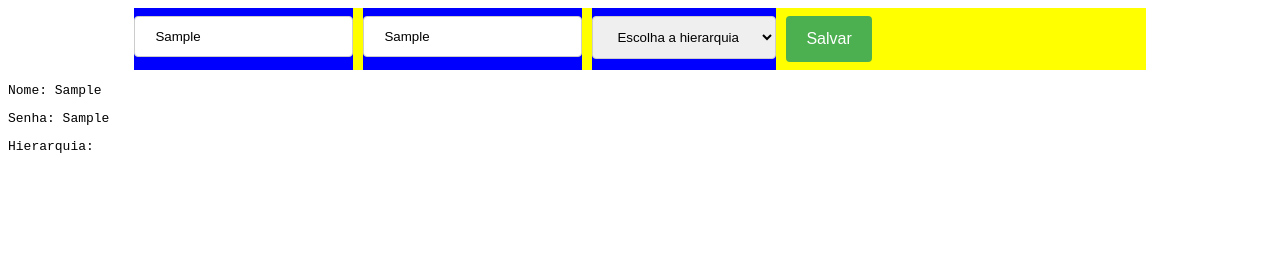
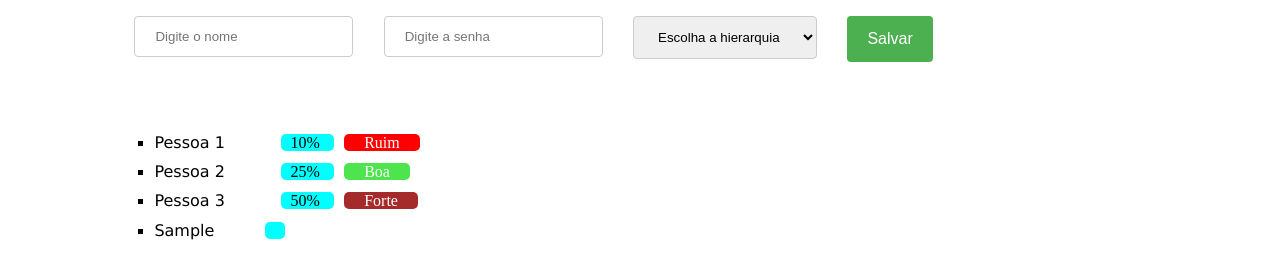
Before and after one commit to wevertonsilva/system-test-front, a website: page index.html in a window 1280 px wide. Both pictures are taken after typing "Sample", "Sample" into the empty fields and a click on the input "Salvar". Drawn offline with nearby package versions, Linux system fonts and the light colour scheme.

Commit message:
esboço inicial front-end

```diff
--- a/css/index.css
+++ b/css/index.css
@@ -2,12 +2,65 @@
     display: flex;
     width: 80%;
     margin: 0 auto;
-    background-color: yellow;
+    margin-bottom: 5%;
+}
+
+li {
+    margin-bottom: 1%;
+}
+
+.ul-pai {
+    display: flex;
+    flex-direction: column;
+    width: 80%;
+    margin: 0 auto;
+    list-style-type: square;
+}
+
+.ul-filho {
+    margin-left: 5%;
 }
 
 .div-input {
-    background-color: blue;
-    margin-right: 10px;
+    margin-right: 3%;
+}
+
+.div-nome {
+    font-size: medium;
+    font-family: 'Lucida Sans', sans-serif;
+}
+
+.div-item {
+    display: flex;
+}
+
+.div-percentual {
+    background-color: aqua;
+    border-radius: 5px;
+    margin-right: 1%;
+    margin-left: 5%;
+    text-align: center;
+    padding-left: 1%;
+    padding-right: 1%;
+}
+
+.div-categoria {
+    color: white;
+    padding-left: 20px;
+    padding-right: 20px;
+    border-radius: 5px;
+}
+
+.categoria-ruim {
+    background-color: #ff0000;
+}
+
+.categoria-boa {
+    background-color: #4de44d;
+}
+
+.categoria-forte {
+    background-color: brown;
 }
 
 .button-css {
--- a/index.html
+++ b/index.html
@@ -19,11 +19,9 @@
                 <input type="text" id="fpassword" ng-model="user.password" name="senha" placeholder="Digite a senha">
             </div>
             <div class="div-input">
-                <select id="hierarchy" name="hierarchy" ng-model="user.hierarchy">
+                <select id="hierarchy" name="hierarchy" ng-model="user.hierarchy" ng-change="logSelectedPerson()"
+                    ng-options="pessoa.id as pessoa.nome for pessoa in pessoas">
                     <option value="">Escolha a hierarquia</option>
-                    <option value="gerente">Gerente</option>
-                    <option value="funcionario">Funcionario</option>
-                    <option value="estagiario">Estagiário</option>
                 </select>
             </div>
             <div>
@@ -31,9 +29,34 @@
             </div>
         </form>
 
-        <pre>Nome: {{ master.name }}</pre>
-        <pre>Senha: {{ master.password }}</pre>
-        <pre>Hierarquia: {{ master.hierarchy }}</pre>
+        <ul class="ul-pai">
+            <li ng-repeat="pessoa in pessoas">
+                <span class="div-nome">
+                    {{ pessoa.nome }}
+                </span>
+                <span class="div-percentual">
+                    {{ pessoa.forcaSenhaPercentual }}
+                </span>
+                <span ng-class="getClass(pessoa.categoriaSenha)">
+                    {{ pessoa.categoriaSenha }}
+                </span>
+                <ul>
+                    <li ng-repeat="filho in pessoa.filhos">
+                        <div class="div-infos">
+                            <span class="div-nome">
+                                {{ filho.nome }}
+                            </span>
+                            <span class="div-percentual">
+                                {{ filho.forcaSenhaPercentual }}
+                            </span>
+                            <span ng-class="getClass(filho.categoriaSenha)">
+                                {{ filho.categoriaSenha }}
+                            </span>
+                        </div>
+                    </li>
+                </ul>
+            </li>
+        </ul>
     </div>
 </body>
 
--- a/js/app.js
+++ b/js/app.js
@@ -1,8 +1,55 @@
 angular.module('meuApp', [])
     .controller('MainController', ['$scope', function ($scope) {
-        $scope.master = {};
+        $scope.user = {};
+        $scope.pessoas = [
+            { id: 1, nome: 'Pessoa 1', forcaSenhaPercentual: '10%', categoriaSenha: 'Ruim', filhos: [] },
+            { id: 2, nome: 'Pessoa 2', forcaSenhaPercentual: '25%', categoriaSenha: 'Boa', filhos: [] },
+            { id: 3, nome: 'Pessoa 3', forcaSenhaPercentual: '50%', categoriaSenha: 'Forte', filhos: [] }
+        ];
 
         $scope.save = function (user) {
-            $scope.master = angular.copy(user);
+            var selectedPerson = $scope.pessoas.find(function (pessoa) {
+                return pessoa.id === user.hierarchy;
+            });
+
+            $scope.logSelectedPerson = function () {
+                console.log('user.hierarchy:', $scope.user.hierarchy);
+            };
+
+            console.log('selectedPerson:', selectedPerson);
+            console.log('user.hierarchy:', user.hierarchy);
+
+            if (selectedPerson) {
+                // Adiciona como filho da pessoa selecionada
+                selectedPerson.filhos.push({
+                    nome: user.name,
+                    senha: user.password,
+                    filhos: []
+                });
+            } else {
+                // Cria uma nova pessoa se nenhum selecionado
+                $scope.pessoas.push({
+                    id: $scope.pessoas.length + 1, // Simplesmente adicionando um ID sequencial
+                    nome: user.name,
+                    senha: user.password,
+                    filhos: []
+                });
+            }
+
+            // Limpa o formulário após salvar
+            $scope.user = {};
+        };
+
+        $scope.getClass = function (categoriaSenha) {
+            switch (categoriaSenha) {
+                case 'Ruim':
+                    return 'div-categoria categoria-ruim';
+                case 'Boa':
+                    return 'div-categoria categoria-boa';
+                case 'Forte':
+                    return 'div-categoria categoria-forte';
+                default:
+                    return ''; // Adicione uma classe padrão se necessário
+            }
         };
     }]);
--- /dev/null
+++ b/package.json
@@ -0,0 +1,5 @@
+{
+  "dependencies": {
+    "angular": "^1.8.2"
+  }
+}
```
Also changed, not shown: 1 other file.
